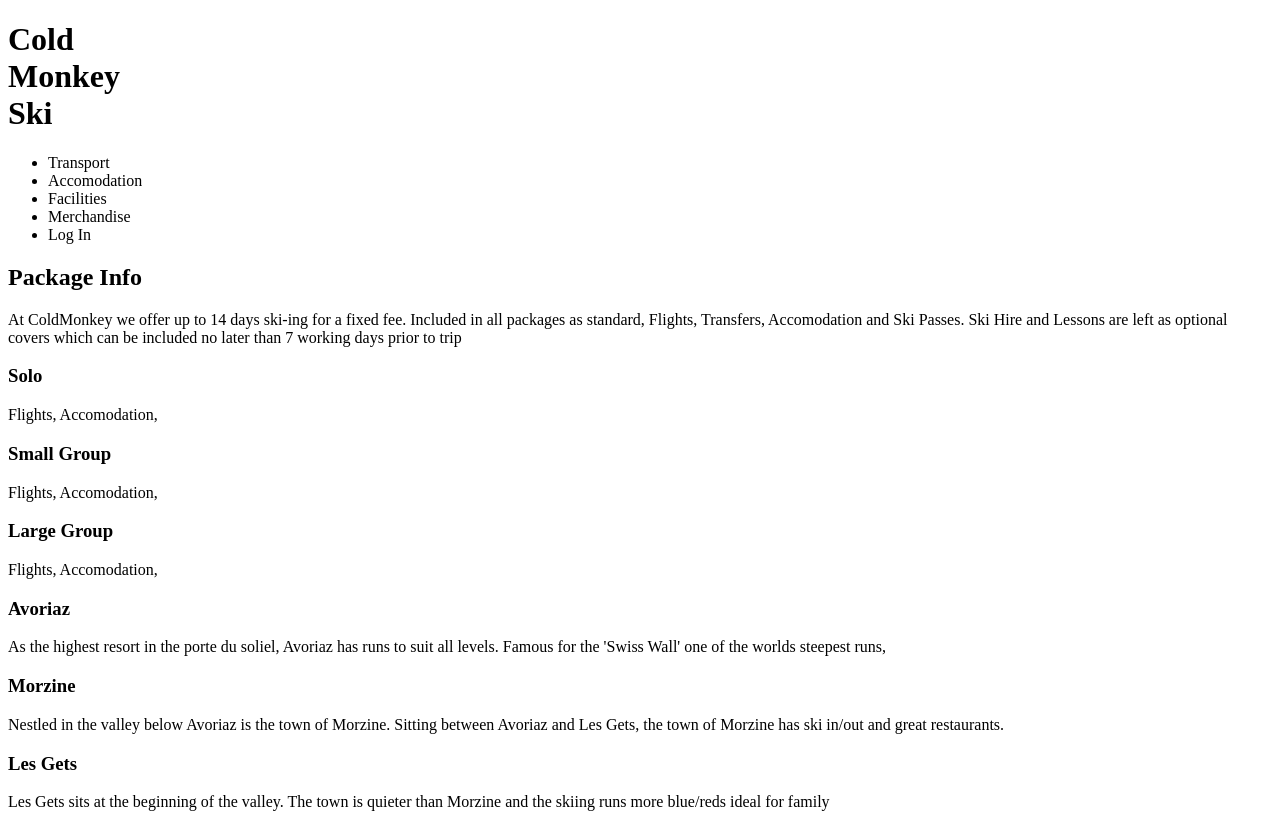
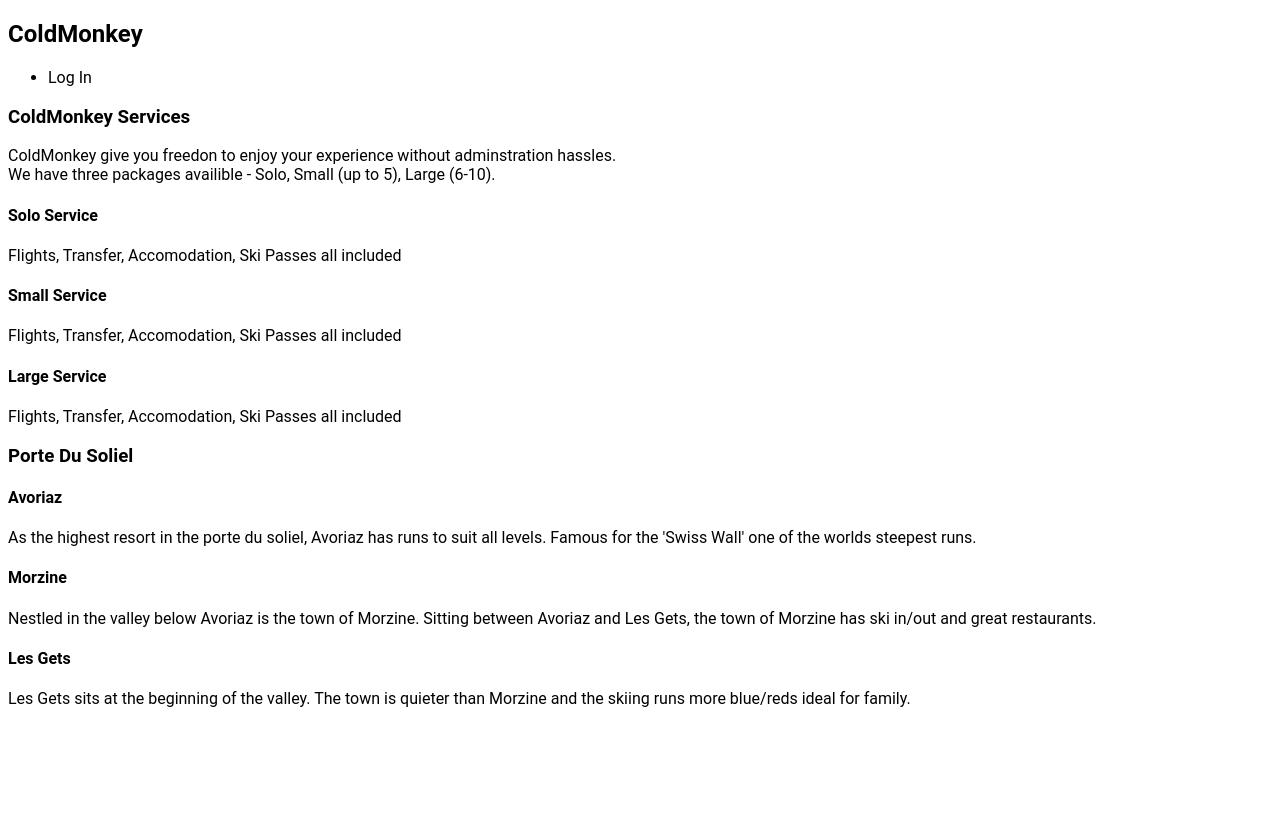
Before and after one commit to caith073/cmstest, a plain HTML site: page index.html in a window 1280 px wide. After the commit the page ends 800 px from the top, so only its background shows below. Drawn offline with Linux system fonts and the light colour scheme.

Commit message:
css base file added

```diff
--- a/index.html
+++ b/index.html
@@ -5,38 +5,39 @@
 	<meta charset="UTF-8">
 	<meta name="viewport" content="width=device-width, initial-scale=1.0">
 	<meta http-equiv="X-UA-Compatible" content="ie=edge">
+    <link rel="stylesheet" href="main.css" type="text/css"/>
 	<title>Document</title>
 </head>
 
 <body>
-	<h1>Cold<br>Monkey<br>Ski</h1>
+<nav>
+	<h1>ColdMonkey</h1>
 		<ul>
-			<li>Transport</li>
-			<li>Accomodation</li>
-			<li>Facilities</li>
-			<li>Merchandise</li>
 			<li>Log In</li>
 		</ul>
+</nav>
 		<section>
-			<h2>Package Info</h2>
-            <p>At ColdMonkey we offer up to 14 days ski-ing for a fixed fee. Included in all packages as standard, Flights, Transfers, Accomodation and Ski Passes. Ski Hire and Lessons are left as optional covers which can be included no later than 7 working days prior to trip
-			<h3>Solo</h3>
-			<p>Flights, Accomodation, </p>
-			<h3>Small Group</h3>
-			<p>Flights, Accomodation,</p>
-			<h3>Large Group</h3>
-			<p>Flights, Accomodation,</p>
+			<h3>ColdMonkey Services</h3>
+			<p>ColdMonkey give you freedon to enjoy your experience without adminstration hassles.<br>We have three packages availible - Solo, Small (up to 5), Large (6-10).
+				<h4>Solo Service</h4>
+				<p>Flights, Transfer, Accomodation, Ski Passes all included</p>
+				<h4>Small Service</h4>
+				<p>Flights, Transfer, Accomodation, Ski Passes all included</p>
+				<h4>Large Service</h4>
+				<p>Flights, Transfer, Accomodation, Ski Passes all included</p>
 		</section>
+         <!---------sign up button----------->
 		<section>
-			<h3>Avoriaz</h3>
+            <h3>Porte Du Soliel</h3>
+			<h4>Avoriaz</h4>
 			<p>As the highest resort in the porte du soliel, Avoriaz has runs to suit all levels. Famous for the 'Swiss
-				Wall' one of the worlds steepest runs,</p>
-			<h3>Morzine</h3>
+				Wall' one of the worlds steepest runs.</p>
+			<h4>Morzine</h4>
 			<p>Nestled in the valley below Avoriaz is the town of Morzine. Sitting between Avoriaz and Les Gets, the
 				town of Morzine has ski in/out and great restaurants.</p>
-			<h3>Les Gets</h3>
+			<h4>Les Gets</h4>
 			<p>Les Gets sits at the beginning of the valley. The town is quieter than Morzine and the skiing runs more
-				blue/reds ideal for family</p>
+				blue/reds ideal for family.</p>
 		</section>
 
 
--- /dev/null
+++ b/main.css
@@ -0,0 +1,3 @@
+body {
+    font-family: "Roboto", sans-serif;
+}
```
Also changed, not shown: 1 other file.
